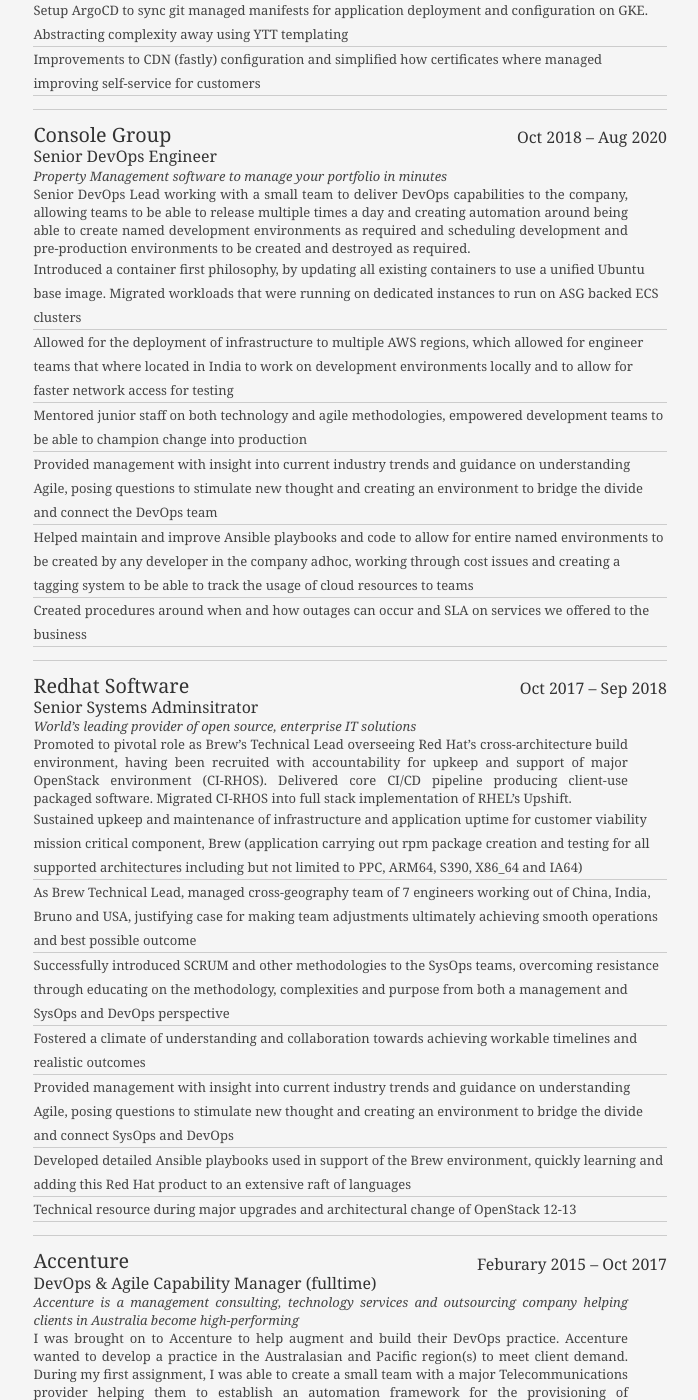
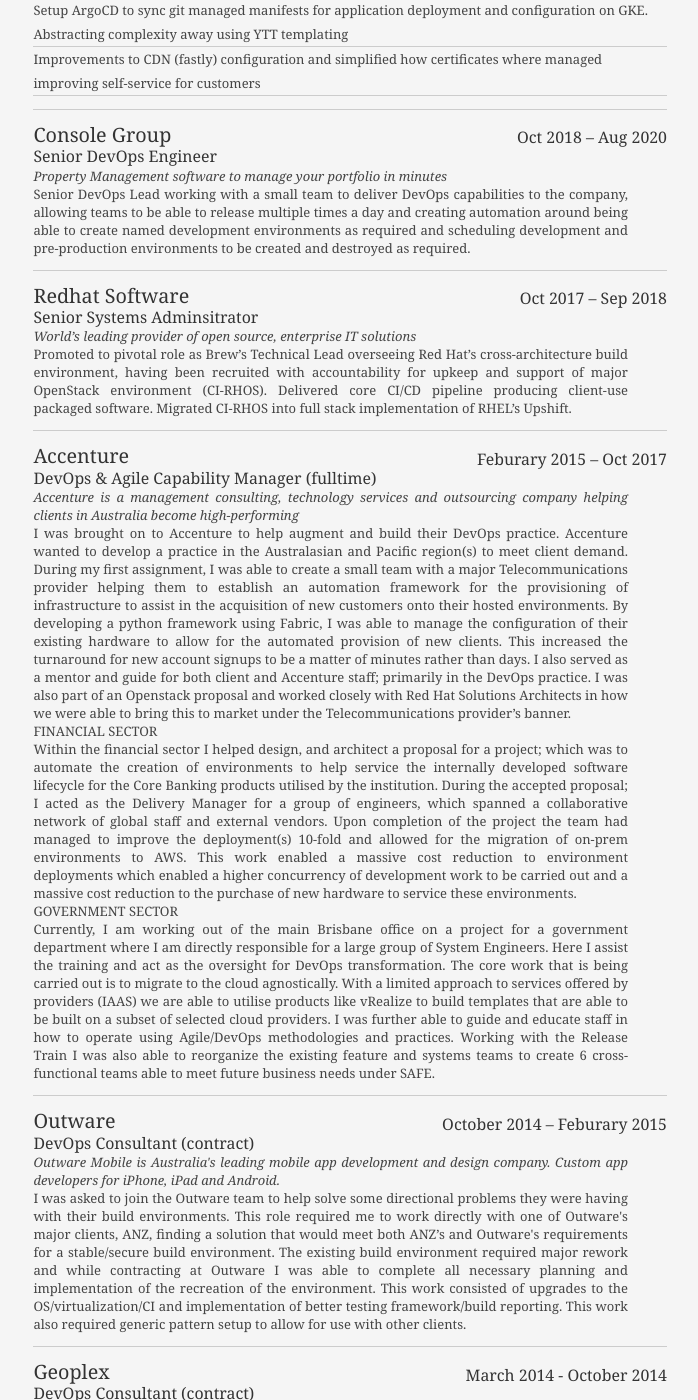
Before and after one commit to dodwmd/dodwmd.github.io, a Jekyll site: the page built from resume.md, in a window 1280 px wide and 1400 px high, scrolled down 1391 px. Shown: the whole window, without its empty margins (368-1066 px from the left). Built offline with Jekyll 4.4.1, drawn with Linux system fonts in a browser that asks for light colours.

Commit message:
get rid of lists

```diff
--- a/resume.md
+++ b/resume.md
@@ -109,14 +109,6 @@
                                 <h4>Oct 2018 – Aug 2020</h4>
                                 <p align="justify"><i>Property Management software to manage your portfolio in minutes</i><br>
                                 Senior DevOps Lead working with a small team to deliver DevOps capabilities to the company, allowing teams to be able to release multiple times a day and creating automation around being able to create named development environments as required and scheduling development and pre-production environments to be created and destroyed as required.
-                                  <ol type="disc">
-                                      <li>Introduced a container first philosophy, by updating all existing containers to use a unified Ubuntu base image. Migrated workloads that were running on dedicated instances to run on ASG backed ECS clusters</li>
-                                      <li>Allowed for the deployment of infrastructure to multiple AWS regions, which allowed for engineer teams that where located in India to work on development environments locally and to allow for faster network access for testing</li>
-                                      <li>Mentored junior staff on both technology and agile methodologies, empowered development teams to be able to champion change into production</li>
-                                      <li>Provided management with insight into current industry trends and guidance on understanding Agile, posing questions to stimulate new thought and creating an environment to bridge the divide and connect the DevOps team</li>
-                                      <li>Helped maintain and improve Ansible playbooks and code to allow for entire named environments to be created by any developer in the company adhoc, working through cost issues and creating a tagging system to be able to track the usage of cloud resources to teams</li>
-                                      <li>Created procedures around when and how outages can occur and SLA on services we offered to the business</li>
-                                  </ol>
                                 </p>
                             </div>
                             <div class="job">
@@ -125,15 +117,6 @@
                                 <h4>Oct 2017 – Sep 2018</h4>
                                 <p align="justify"><i>World’s leading provider of open source, enterprise IT solutions</i><br>
                                 Promoted to pivotal role as Brew’s Technical Lead overseeing Red Hat’s cross-architecture build environment, having been recruited with accountability for upkeep and support of major OpenStack environment (CI-RHOS). Delivered core CI/CD pipeline producing client-use packaged software. Migrated CI-RHOS into full stack implementation of RHEL’s Upshift.
-                                  <ol type="disc">
-                                      <li>Sustained upkeep and maintenance of infrastructure and application uptime for customer viability mission critical component, Brew (application carrying out rpm package creation and testing for all supported architectures including but not limited to PPC, ARM64, S390, X86_64 and IA64)</li>
-                                      <li>As Brew Technical Lead, managed cross-geography team of 7 engineers working out of China, India, Bruno and USA, justifying case for making team adjustments ultimately achieving smooth operations and best possible outcome</li>
-                                      <li>Successfully introduced SCRUM and other methodologies to the SysOps teams, overcoming resistance through educating on the methodology, complexities and purpose from both a management and SysOps and DevOps perspective</li>
-                                      <li>Fostered a climate of understanding and collaboration towards achieving workable timelines and realistic outcomes</li>
-                                      <li>Provided management with insight into current industry trends and guidance on understanding Agile, posing questions to stimulate new thought and creating an environment to bridge the divide and connect SysOps and DevOps</li>
-                                      <li>Developed detailed Ansible playbooks used in support of the Brew environment, quickly learning and adding this Red Hat product to an extensive raft of languages</li>
-                                      <li>Technical resource during major upgrades and architectural change of OpenStack 12-13</li>
-                                  </ol>
                                 </p>
                             </div>
                             <div class="job">
```
